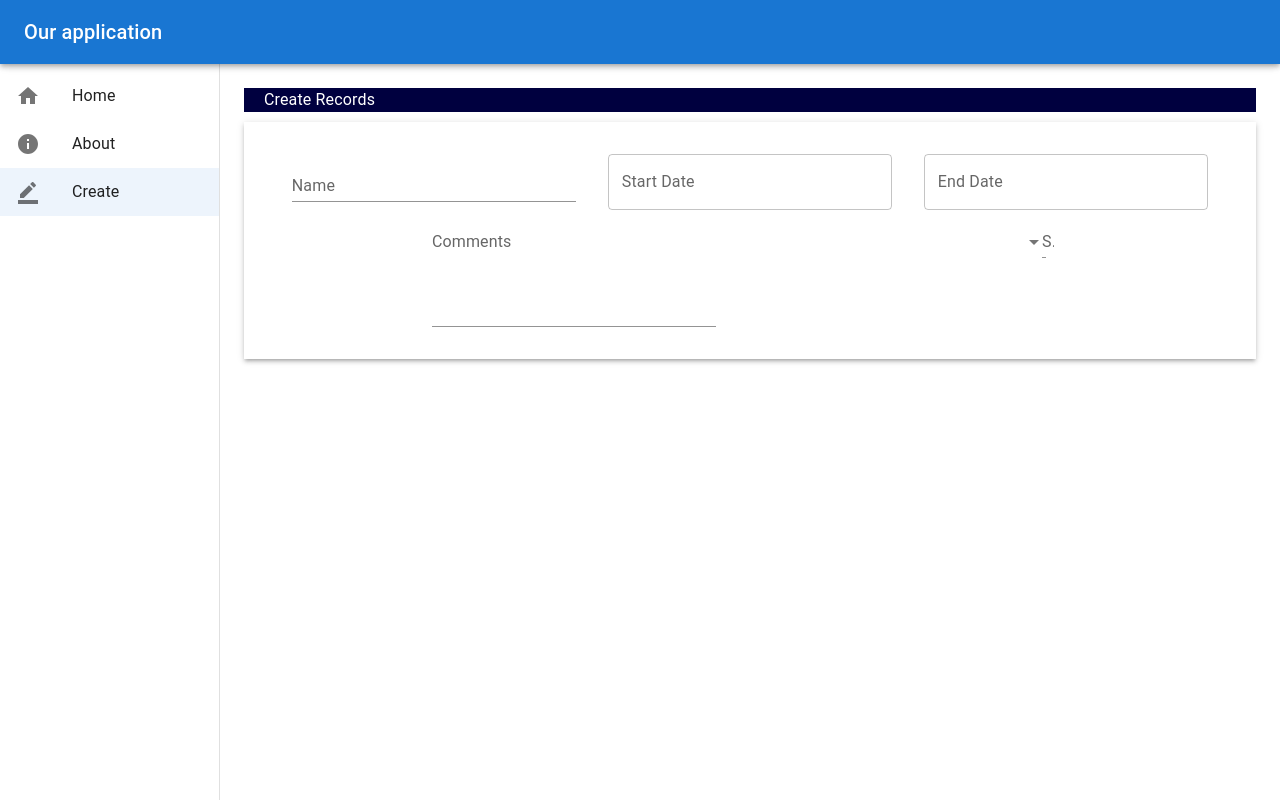
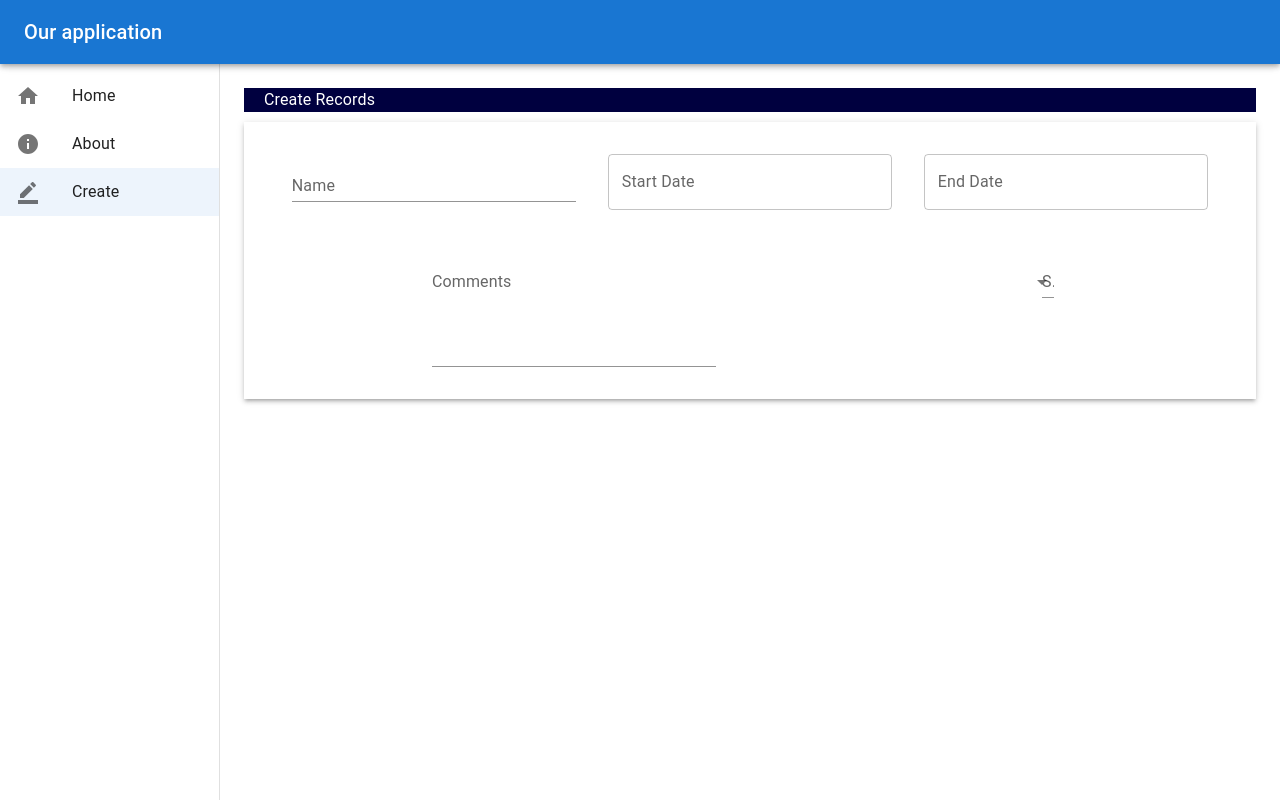
Before and after one commit to samuelpondugala/Django_React_App, a React (Create React App) app in the folder frontend/: page /create in a window 1280 px wide. Built offline with nearby package versions, Linux system fonts and the light colour scheme.

Commit message:
Improved layout and styling in Created component and MySelectField

```diff
--- a/frontend/src/components/Create.js
+++ b/frontend/src/components/Create.js
@@ -16,7 +16,7 @@ const Create = () => {
         </Typography>
       </Box>
       <Box sx ={{display: 'flex', width: '100%', boxShadow: 3 ,padding: 4,flexDirection: 'column'}}>
-        <Box sx ={{display: 'flex', justifyContent: 'space-around'}}>
+        <Box sx ={{display: 'flex', justifyContent: 'space-around', marginBottom: '40px'}}>
           <MyTextField
             label="Name"
             name={"name"}
--- a/frontend/src/components/forms/MySelectField.js
+++ b/frontend/src/components/forms/MySelectField.js
@@ -28,7 +28,7 @@ export default function MySelectField(props) {
 
         }) => (
             <Select
-                sx = {{width: {width}}}
+
                 labelId="demo-simple-select-filled-label"
                 id="demo-simple-select-filled"
                 value={age}
@@ -40,7 +40,7 @@ export default function MySelectField(props) {
                 <MenuItem value={10}>Open</MenuItem>
                 <MenuItem value={20}>In Progress</MenuItem>
                 <MenuItem value={30}>Completed</MenuItem>
-        </Select>
+            </Select>
         )
     }
         />
```
